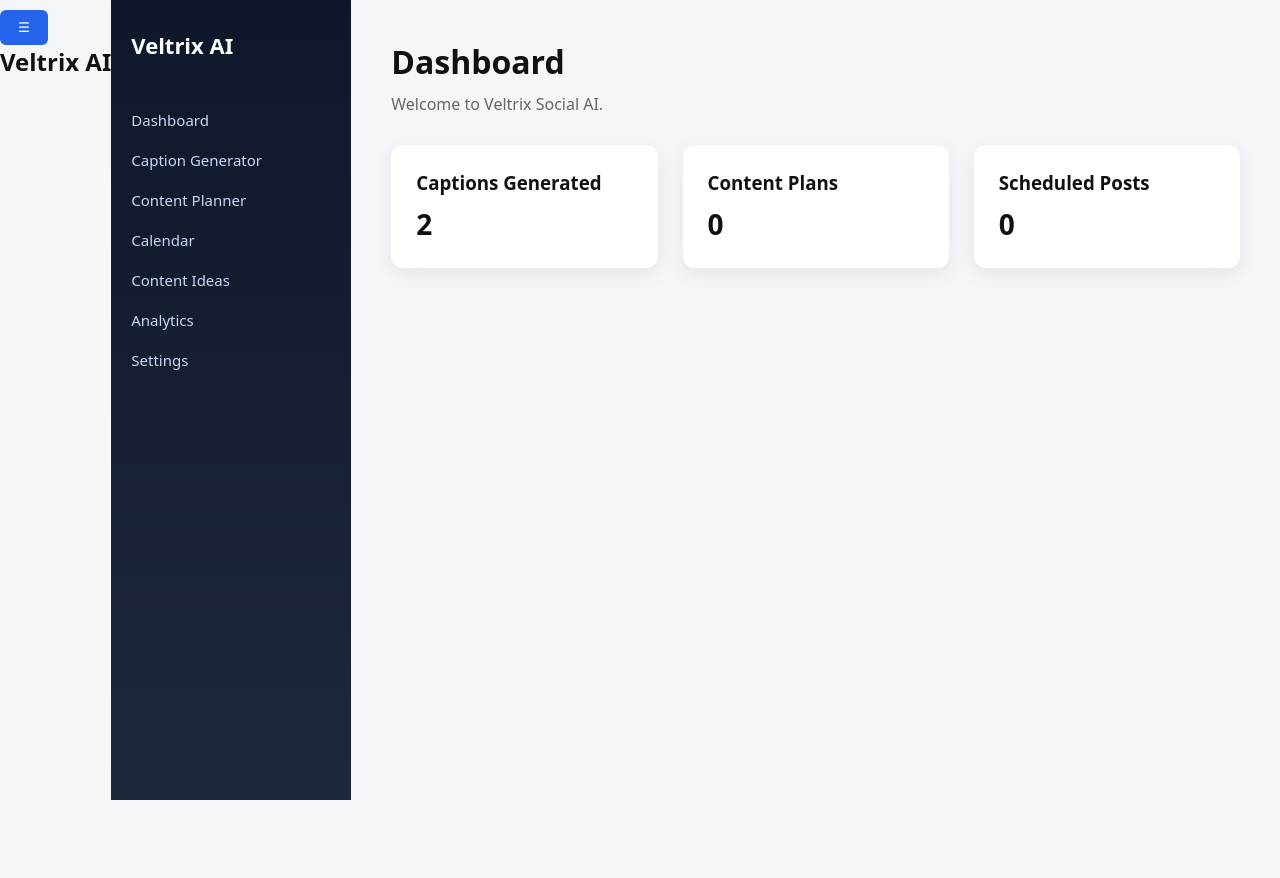
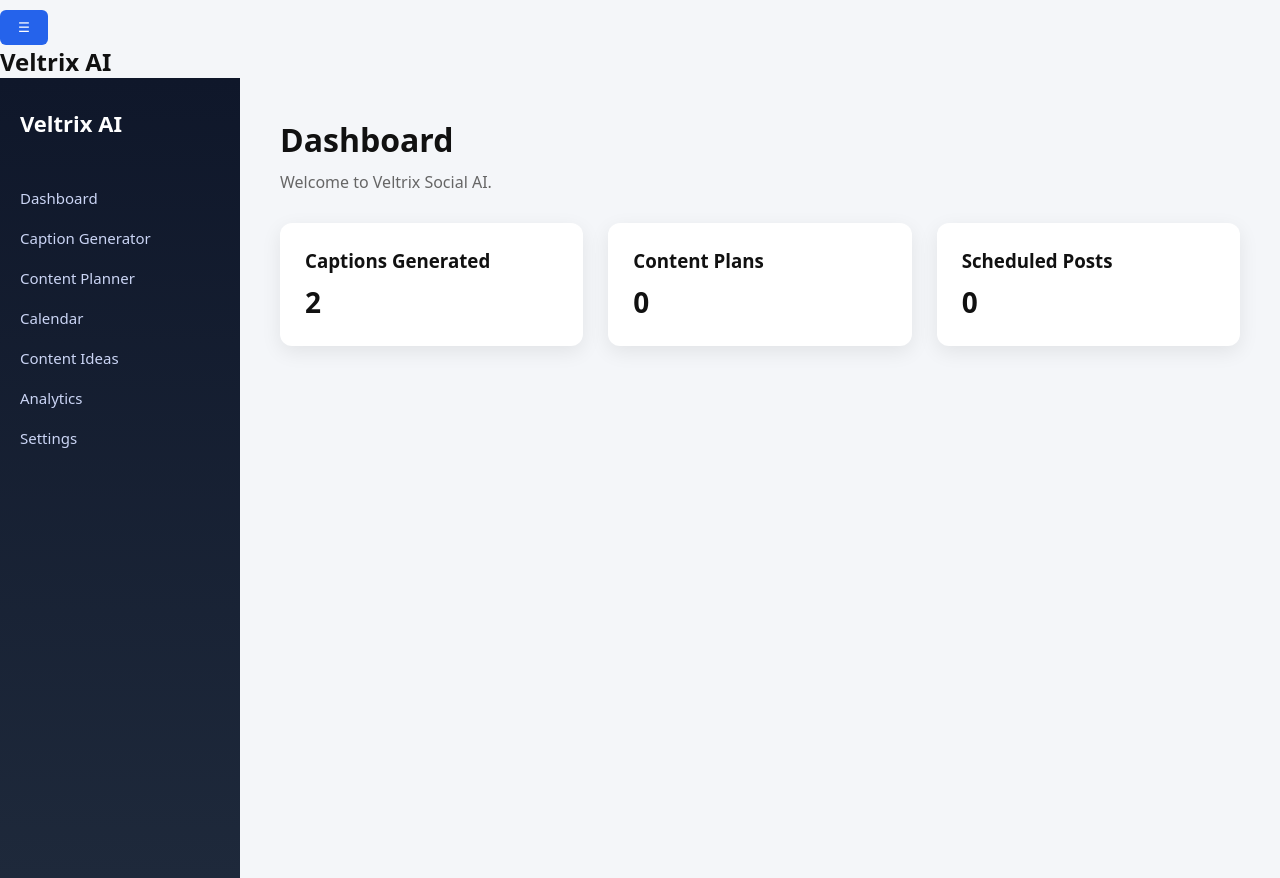
Before and after one commit to syedfaraz0099-sketch/veltrix-social-ai, a Next.js app in the folder frontend/: page /dashboard in a window 1280 px wide. Before the commit the page ends 800 px from the top, so only its background shows below. Built offline with nearby package versions, Linux system fonts and the light colour scheme.

Commit message:
Update layout.tsx

```diff
--- a/frontend/app/dashboard/layout.tsx
+++ b/frontend/app/dashboard/layout.tsx
@@ -12,18 +12,21 @@ export default function DashboardLayout({
   const [open,setOpen] = useState(false)
 
   return (
-    <div className="dashboard">
+    <div>
 
-      {/* Mobile Topbar */}
+      {/* Mobile top bar */}
 
       <div className="mobile-topbar">
         <button onClick={()=>setOpen(!open)}>☰</button>
         <h2>Veltrix AI</h2>
       </div>
 
+      <div className="dashboard">
+
         {/* Sidebar */}
 
         <div className={`sidebar ${open ? "show" : ""}`}>
+
           <h2>Veltrix AI</h2>
 
           <Link href="/dashboard">Dashboard</Link>
@@ -33,14 +36,16 @@ export default function DashboardLayout({
           <Link href="/dashboard/ideas">Content Ideas</Link>
           <Link href="/dashboard/analytics">Analytics</Link>
           <Link href="/dashboard/settings">Settings</Link>
+
         </div>
 
-      {/* Main Content */}
+        {/* Main content */}
 
         <div className="main">
           {children}
         </div>
 
       </div>
+    </div>
   )
 }
```
Lines whose indentation alone changed are shown as unchanged.
